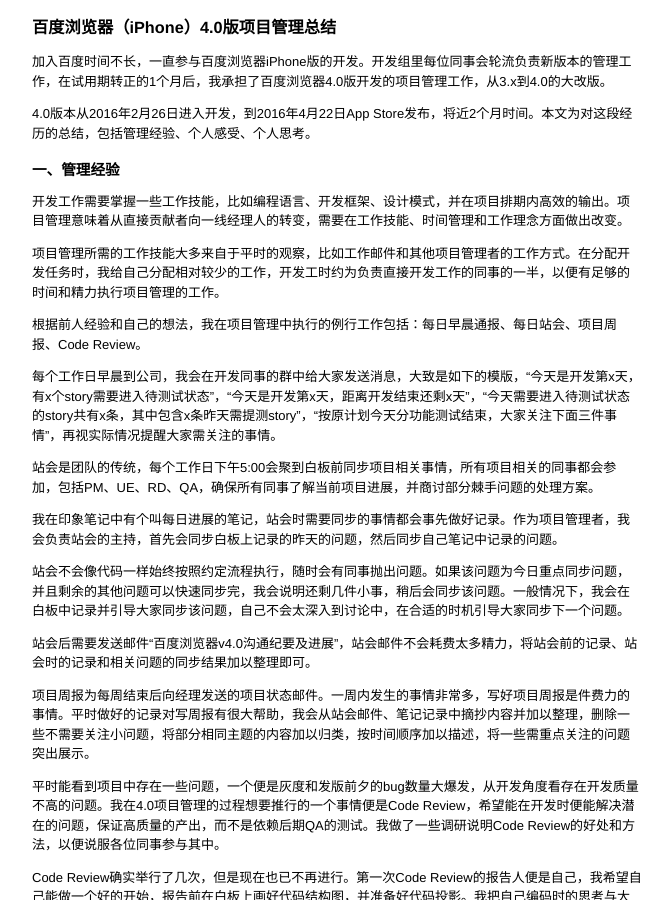
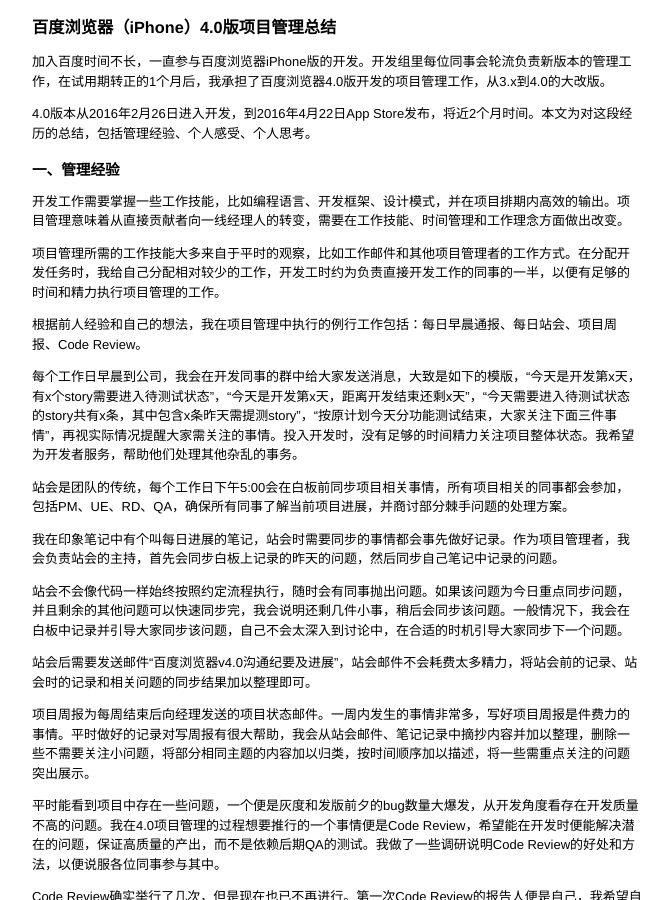
Before and after one commit to rob2468/rob2468.github.io, a Jekyll site: the page built from _posts/2016-05-20-Baidu-Browser-4.0-Management.md, in a window 1280 px wide and 900 px high. Shown: the whole window, without its empty margins (303-974 px from the left). Built offline with Jekyll 4.4.1, drawn with Linux system fonts in a browser that asks for light colours; comment, search, counter and statistics services are not loaded.

Commit message:
update "2016-05-20"

```diff
--- a/_posts/2016-05-20-Baidu-Browser-4.0-Management.md
+++ b/_posts/2016-05-20-Baidu-Browser-4.0-Management.md
@@ -17,9 +17,9 @@
 
 根据前人经验和自己的想法，我在项目管理中执行的例行工作包括：每日早晨通报、每日站会、项目周报、Code Review。
 
-每个工作日早晨到公司，我会在开发同事的群中给大家发送消息，大致是如下的模版，“今天是开发第x天，有x个story需要进入待测试状态”，“今天是开发第x天，距离开发结束还剩x天”，“今天需要进入待测试状态的story共有x条，其中包含x条昨天需提测story”，“按原计划今天分功能测试结束，大家关注下面三件事情”，再视实际情况提醒大家需关注的事情。
+每个工作日早晨到公司，我会在开发同事的群中给大家发送消息，大致是如下的模版，“今天是开发第x天，有x个story需要进入待测试状态”，“今天是开发第x天，距离开发结束还剩x天”，“今天需要进入待测试状态的story共有x条，其中包含x条昨天需提测story”，“按原计划今天分功能测试结束，大家关注下面三件事情”，再视实际情况提醒大家需关注的事情。投入开发时，没有足够的时间精力关注项目整体状态。我希望为开发者服务，帮助他们处理其他杂乱的事务。
 
-站会是团队的传统，每个工作日下午5:00会聚到白板前同步项目相关事情，所有项目相关的同事都会参加，包括PM、UE、RD、QA，确保所有同事了解当前项目进展，并商讨部分棘手问题的处理方案。
+站会是团队的传统，每个工作日下午5:00会在白板前同步项目相关事情，所有项目相关的同事都会参加，包括PM、UE、RD、QA，确保所有同事了解当前项目进展，并商讨部分棘手问题的处理方案。
 
 我在印象笔记中有个叫每日进展的笔记，站会时需要同步的事情都会事先做好记录。作为项目管理者，我会负责站会的主持，首先会同步白板上记录的昨天的问题，然后同步自己笔记中记录的问题。
 
```
